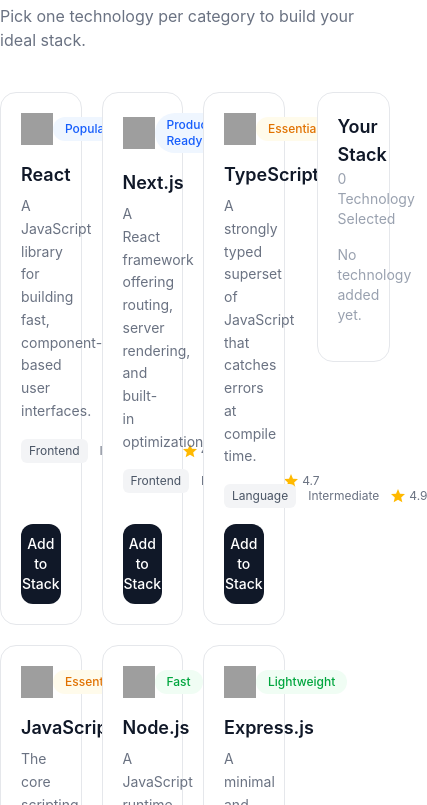
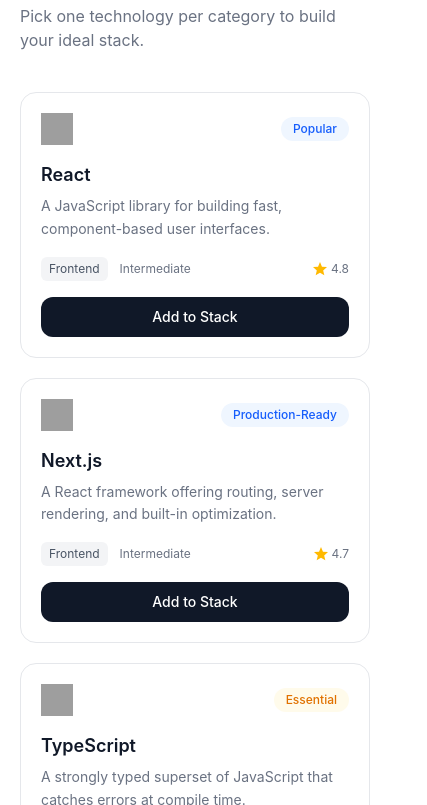
Before and after one commit to jahanabir8/Dev-Stack, a React (Vite) app: page / in a window 390 px wide. Shown: the part 862-1667 px from the top of the page, 427 px wide, since content can reach past the window. Built offline with nearby package versions, Linux system fonts and the light colour scheme; grey boxes are pictures that could not be loaded.

Commit message:
Tech side bar sections remove all btn function added

```diff
--- a/src/Component/Technologies/TechSideBar.tsx
+++ b/src/Component/Technologies/TechSideBar.tsx
@@ -3,9 +3,10 @@
 export interface TechSideBarProps {
   selected: TechType[];
   handleRemove: (tech: TechType)=>void;
+  handleRemoveAll: ()=> void
 }
 
-export default function TechSideBar({ selected, handleRemove }: TechSideBarProps) {
+export default function TechSideBar({ selected, handleRemove, handleRemoveAll }: TechSideBarProps) {
   return (
     // <>
 
@@ -64,7 +65,7 @@
       )}
 
       {
-        selected.length > 1 ? <button className="w-full border border-red-200 text-red-500 text-sm font-medium py-2 rounded-xl hover:bg-red-50 transition-colors">
+        selected.length > 0 ? <button onClick={handleRemoveAll} className="w-full border border-red-200 text-red-500 text-sm font-medium py-2 rounded-xl hover:bg-red-50 transition-colors cursor-pointer">
         Remove All
       </button> : ''
       }
--- a/src/Component/Technologies/Technologies.tsx
+++ b/src/Component/Technologies/Technologies.tsx
@@ -62,11 +62,15 @@
     setSelected(selected.filter((i)=> i.id !== item.id))
   }
 
+  const handleRemoveAll = ()=>{
+    setSelected([])
+  }
+
 //   console.log(selected);
 
   return (
     <div className="">
-      <div className="md:max-w-7xl mx-auto">
+      <div className="px-5 xl:px-0 md:max-w-7xl mx-auto">
         <div className="content mb-10">
           <h3 className="text-[36px] font-bold">
             Explore the{" "}
@@ -78,9 +82,9 @@
             Pick one technology per category to build your ideal stack.
           </p>
         </div>
-        <div className="technologies-section grid grid-cols-12 gap-8">
-          <div className="col-span-9">
-            <div className="grid grid-cols-3 gap-5">
+        <div className="technologies-section grid lg:grid-cols-12 gap-8">
+          <div className="lg:col-span-9">
+            <div className="grid md:grid-cols-3 gap-5">
               {techDatas.map((techData) =>{
                 // <Technology techData={techData}></Technology>
                 const isAdded: boolean = selected.some((tech) => tech.id === techData.id);
@@ -88,8 +92,8 @@
               })}
             </div>
           </div>
-          <div className="col-span-3">
-            <TechSideBar selected={selected} handleRemove={handleRemove}></TechSideBar>
+          <div className="lg:col-span-3">
+            <TechSideBar selected={selected} handleRemove={handleRemove} handleRemoveAll={handleRemoveAll}></TechSideBar>
           </div>
         </div>
       </div>
```
